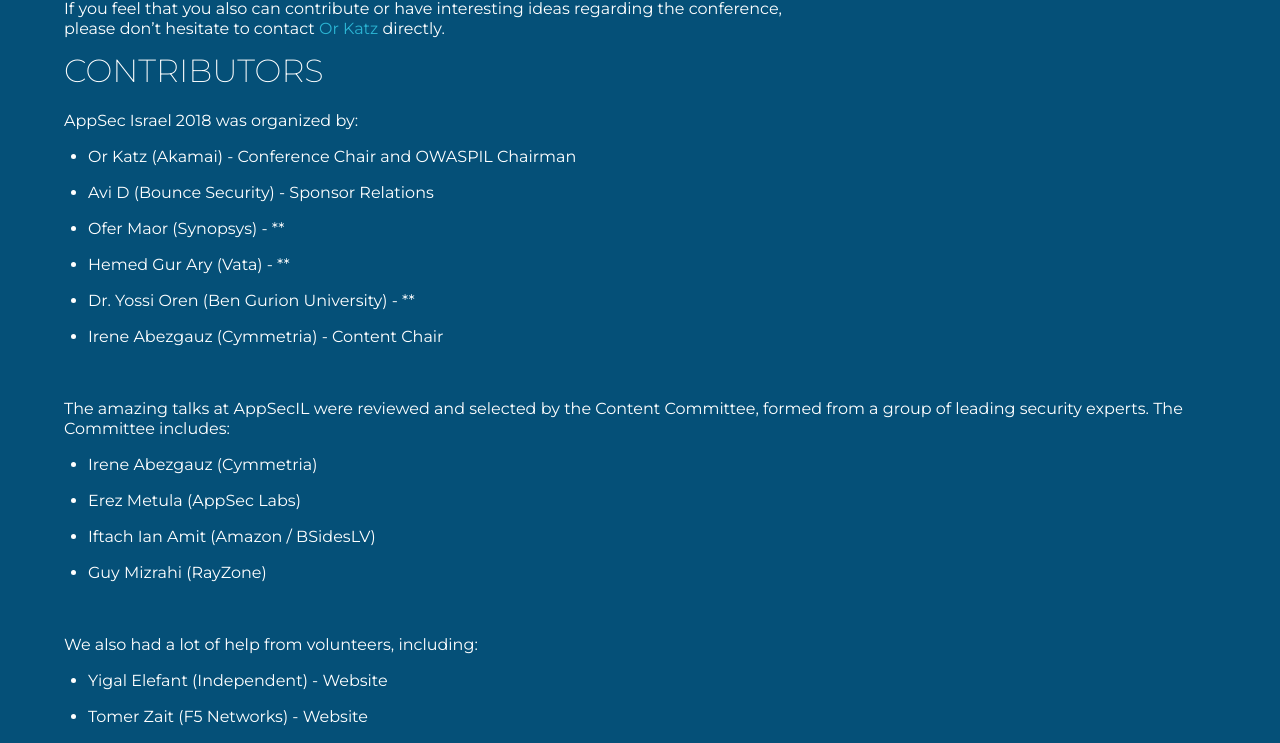
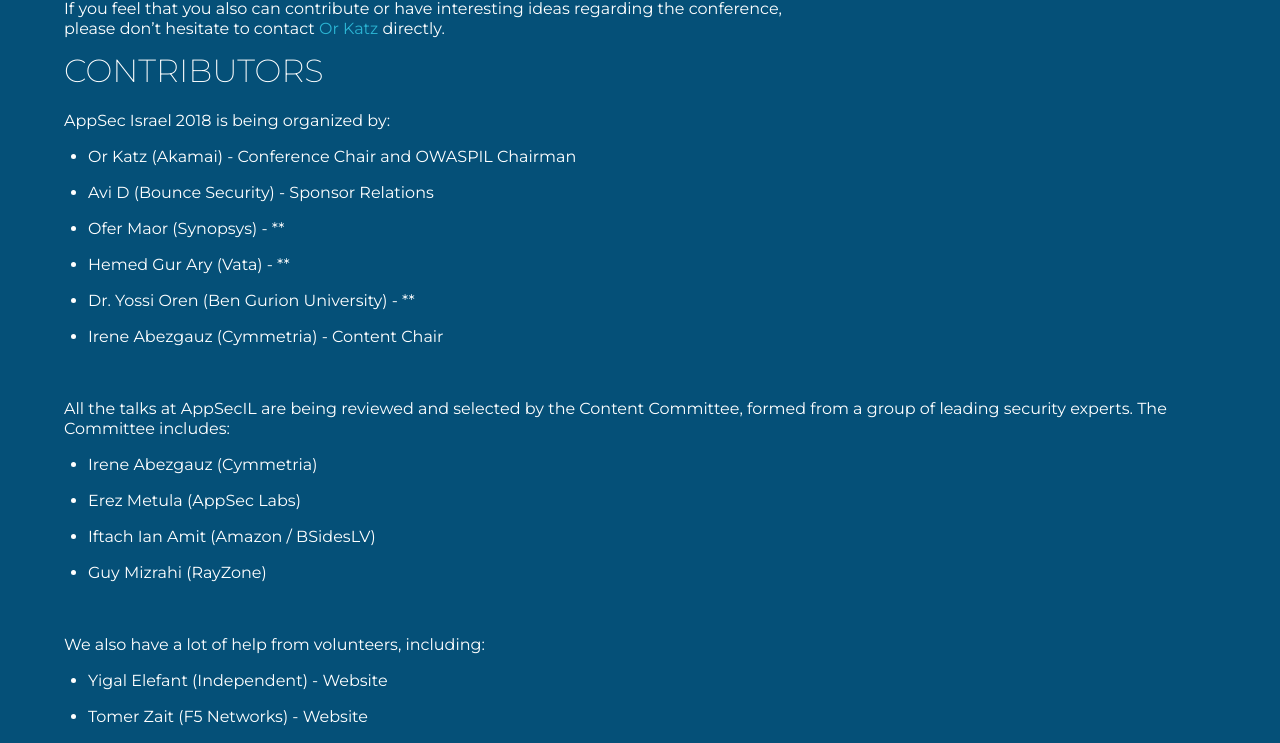
Before and after one commit to OWASP/AppSec-Israel-2018, a Jekyll site: the page built from Team.md, in a window 1280 px wide. Shown: the part 377-1120 px from the top of the page. Built offline with Jekyll 4.4.1, drawn with Linux system fonts in a browser that asks for light colours; our own code applies the rules of GitHub Pages for plain Markdown files.

Commit message:
Update Team.md

```diff
--- a/Team.md
+++ b/Team.md
@@ -7,12 +7,12 @@
 The following people are working to ensure that OWASP AppSec Israel is a success.
 
 If you feel that you also can contribute or have interesting ideas regarding the conference,
-please don't hesitate to contact [Or Katz](mailto:katz3112@gmail.com) directly.
+please don't hesitate to contact [Or Katz](mailto:or.katz@gmail.com) directly.
 
 
 ### Contributors
 
-{{ site.title }} was organized by:
+{{ site.title }} is being organized by:
 
 {% for member in site.data.team.board %}
  - {{ member.name }} ({{ member.title }}) - *{{ member.role }}*
@@ -20,7 +20,7 @@
 
 <br />
 
-The amazing talks at AppSecIL were reviewed and selected by the Content Committee, formed from a group of leading security experts. The Committee includes:
+All the talks at AppSecIL are being reviewed and selected by the Content Committee, formed from a group of leading security experts. The Committee includes:
 
 {% for member in site.data.team.content %}
  - {{ member.name }} ({{ member.title }})
@@ -28,7 +28,7 @@
 
 <br />
 
-We also had a lot of help from volunteers, including:
+We also have a lot of help from volunteers, including:
 
 {% for member in site.data.team.volunteers %}
  - {{ member.name }} ({{ member.title }}) - *{{ member.role }}*
```
